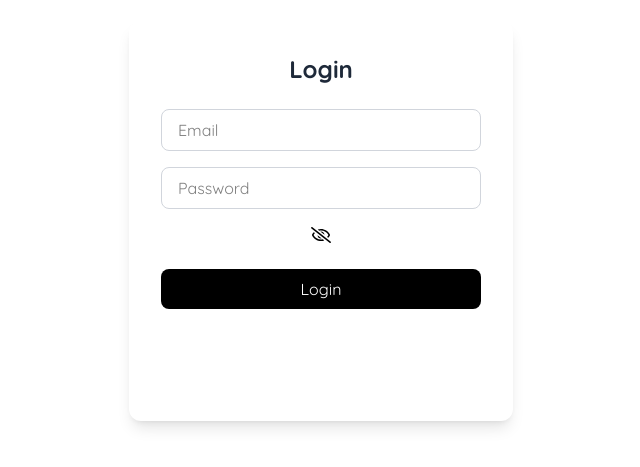
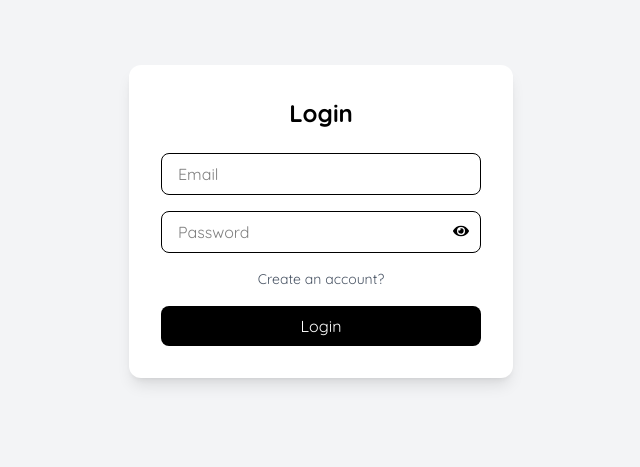
Before and after one commit to skyy-prog/Interproject, a React app in the folder frontend/: page / in a window 1280 px wide. Shown: the part 179-646 px from the top of the page, without its empty margins (319-959 px from the left). Built offline with nearby package versions, Linux system fonts and the light colour scheme; the HTML template or start-up script is replaced by a standard one; a web font is replaced by a local one.

Commit message:
registerpageisalsomade

```diff
--- a/frontend/src/component/Login.jsx
+++ b/frontend/src/component/Login.jsx
@@ -1,59 +1,89 @@
 import React, { useState } from 'react'
-import { FaEye } from "react-icons/fa";
-import { FaRegEyeSlash } from "react-icons/fa";
+import { FaEye, FaRegEyeSlash } from "react-icons/fa";
 
 const Login = () => {
-    const [useremail , setuseremil] = useState("");
-    const [ishow , setishow] =useState(false);
-    const [userpassword , setuserpassword] = useState("");
-const handletologin =(e)=>{
-console.log(useremail)
-console.log(userpassword);
+  const [useremail, setuseremail] = useState("");
+  const [userpassword, setuserpassword] = useState("");
+  const [username, setusername] = useState("");
+  const [ishow, setishow] = useState(false);
+  const [currentstate, setcurrentstate] = useState("Login");
+
+  const handletologin = (e) => {
     e.preventDefault();
+    console.log("Email:", useremail);
+    console.log("Password:", userpassword);
+    console.log("Username:", username);
+    console.log("Mode:", currentstate);
+  };
 
-}
   return (
-    <>
- <form   className="min-h-screen flex items-center justify-center">
-  <div className="bg-white p-8 rounded-xl shadow-lg w-full max-w-sm h-[50vh]">
+    <form className="min-h-screen flex items-center justify-center bg-gray-100">
+      <div className="bg-white p-8 rounded-xl shadow-lg w-full max-w-sm">
 
-    <h1 className="text-2xl font-bold text-center mb-6 text-gray-800">
-      Login
+        <h1 className="text-2xl font-bold text-center mb-6">
+          {currentstate}
         </h1>
 
         <div className="space-y-4">
+
+          {currentstate === "Signup" && (
+            <input
+              value={username}
+              onChange={(e) => setusername(e.target.value)}
+              type="text"
+              placeholder="Username"
+              className="w-full px-4 py-2 border rounded-lg focus:ring-2 focus:ring-black"
+            />
+          )}
+
           <input
             value={useremail}
-      onChange={(e)=>setuseremil(e.target.value)}
+            onChange={(e) => setuseremail(e.target.value)}
             type="email"
             placeholder="Email"
-        className="w-full px-4 py-2 border border-gray-300 rounded-lg focus:outline-none focus:ring-2 focus:ring-black"
+            className="w-full px-4 py-2 border rounded-lg focus:ring-2 focus:ring-black"
           />
 
+          <div className="relative">
             <input
               value={userpassword}
-      onChange={(e)=>setuserpassword(e.target.value)}
-        type= { ishow ? 'password' : 'text'}
+              onChange={(e) => setuserpassword(e.target.value)}
+              type={ishow ? "text" : "password"}
               placeholder="Password"
-        className="w-full px-4 py-2 border border-gray-300 rounded-lg focus:outline-none focus:ring-2 focus:ring-black"
+              className="w-full px-4 py-2 border rounded-lg focus:ring-2 focus:ring-black"
             />
-      <div className=' flex justify-center items-center'>
-        {ishow ? <FaEye className=' cursor-pointer' size={20} onClick={()=> setishow(!ishow)} />:<FaRegEyeSlash className=' cursor-pointer' size={20}  onClick={()=> setishow(!ishow)} />}
+
+            <span
+              className="absolute right-3 top-3 cursor-pointer"
+              onClick={() => setishow(!ishow)}
+            >
+              {ishow ? <FaRegEyeSlash /> : <FaEye />}
+            </span>
           </div>
         </div>
 
         <button
-      className="w-full mt-6 bg-black text-white py-2 rounded-lg hover:bg-gray-900 transition duration-300"
+          type="button"
+          className="w-full mt-4 text-sm text-gray-600 cursor-pointer"
+          onClick={() =>
+            setcurrentstate(currentstate === "Login" ? "Signup" : "Login")
+          }
+        >
+          {currentstate === "Login"
+            ? "Create an account?"
+            : "Already have an account?"}
+        </button>
+
+        <button
           onClick={handletologin}
+          className="w-full mt-4 bg-black text-white py-2 rounded-lg hover:bg-gray-900"
         >
-      Login
+          {currentstate === "Login" ? "Login" : "Signup"}
         </button>
 
       </div>
     </form>
+  );
+};
 
-    </>
-  )
-}
-
-export default Login
+export default Login;
```
Lines whose indentation alone changed are shown as unchanged.
